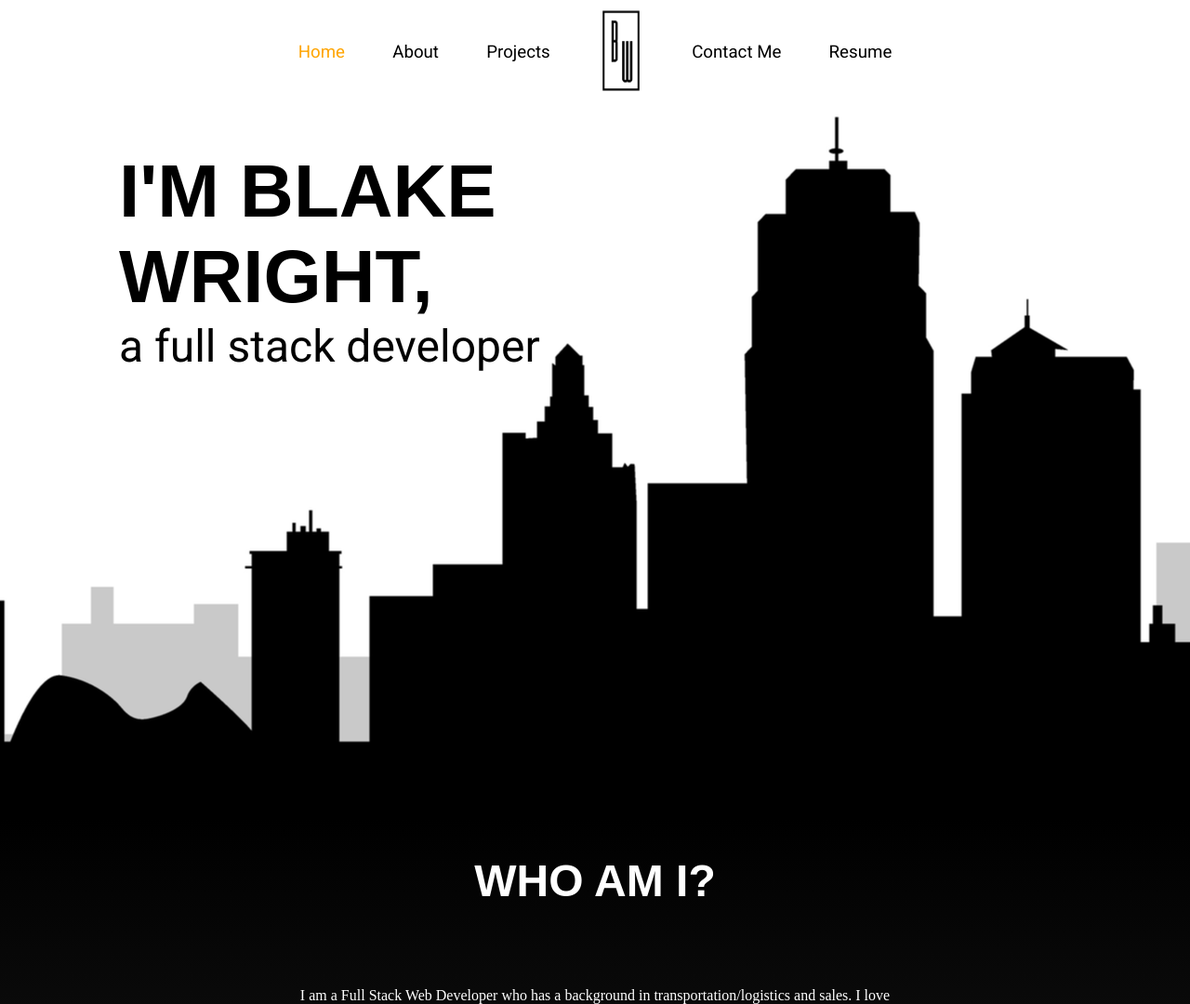
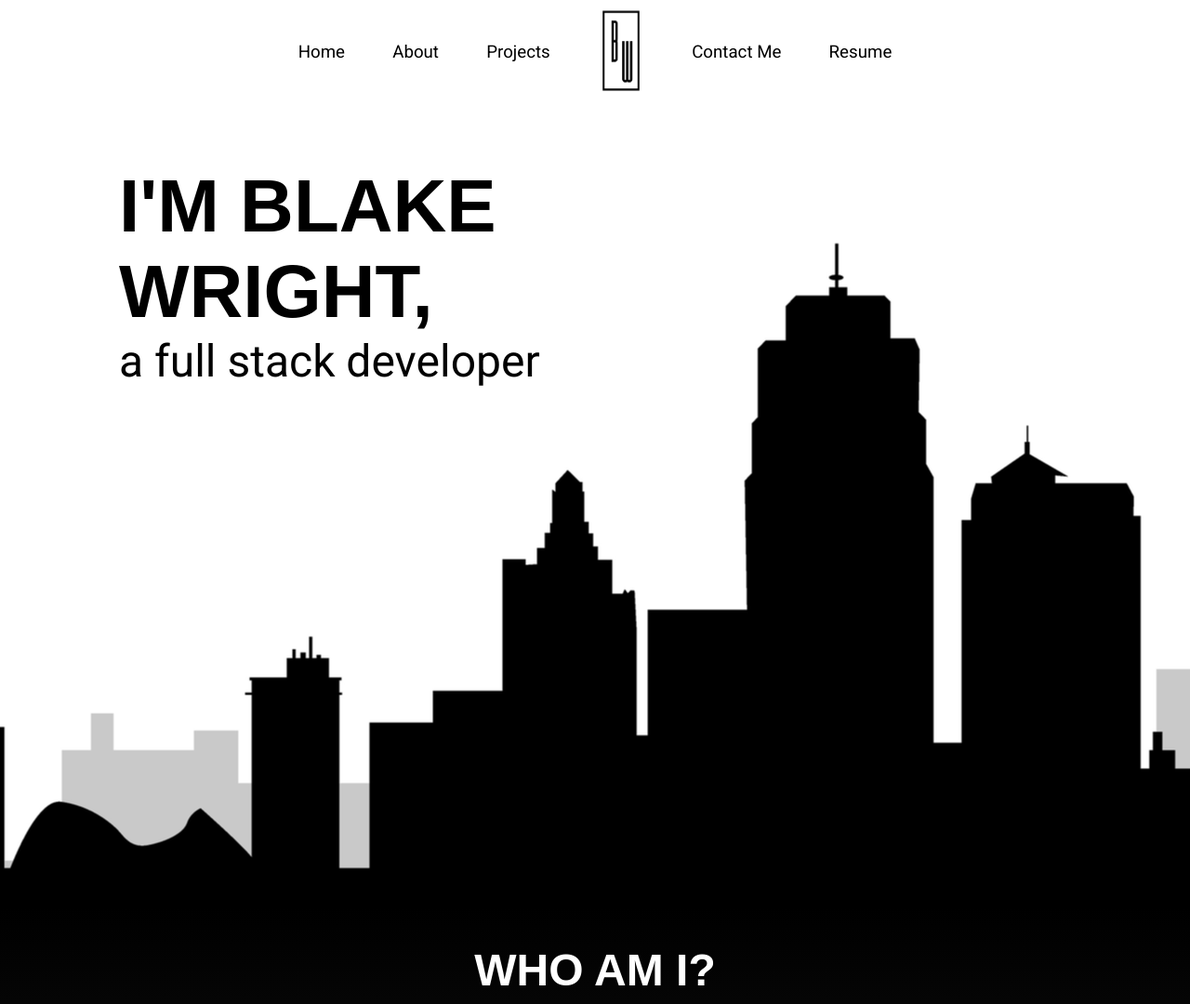
Before and after one commit to BTDubbzzz/Portfolio, a website: page index.html in a window 1280 px wide. Shown: the top 1080 px of the page at 93% size. Drawn offline with nearby package versions, Linux system fonts and the light colour scheme; a web font is replaced by a local one.

Commit message:
fixed styling change that was breaking site at large viewports

```diff
--- a/public/assets/css/style.css
+++ b/public/assets/css/style.css
@@ -40,7 +40,6 @@ h1 {
 	background-color: transparent;
 	color: black;
 	width: 100%;
-	position: absolute;
 	top: 0;
 	left: 0;
 	right: 0;
@@ -78,7 +77,6 @@ nav a:hover {
 	background-image: url(../images/kc_skyline_minimal_small.png);
 	height: 100vh;
 	background-position: center;
-	padding-top: 10vh;
 	color: white;
 	display: block;
 }
```
